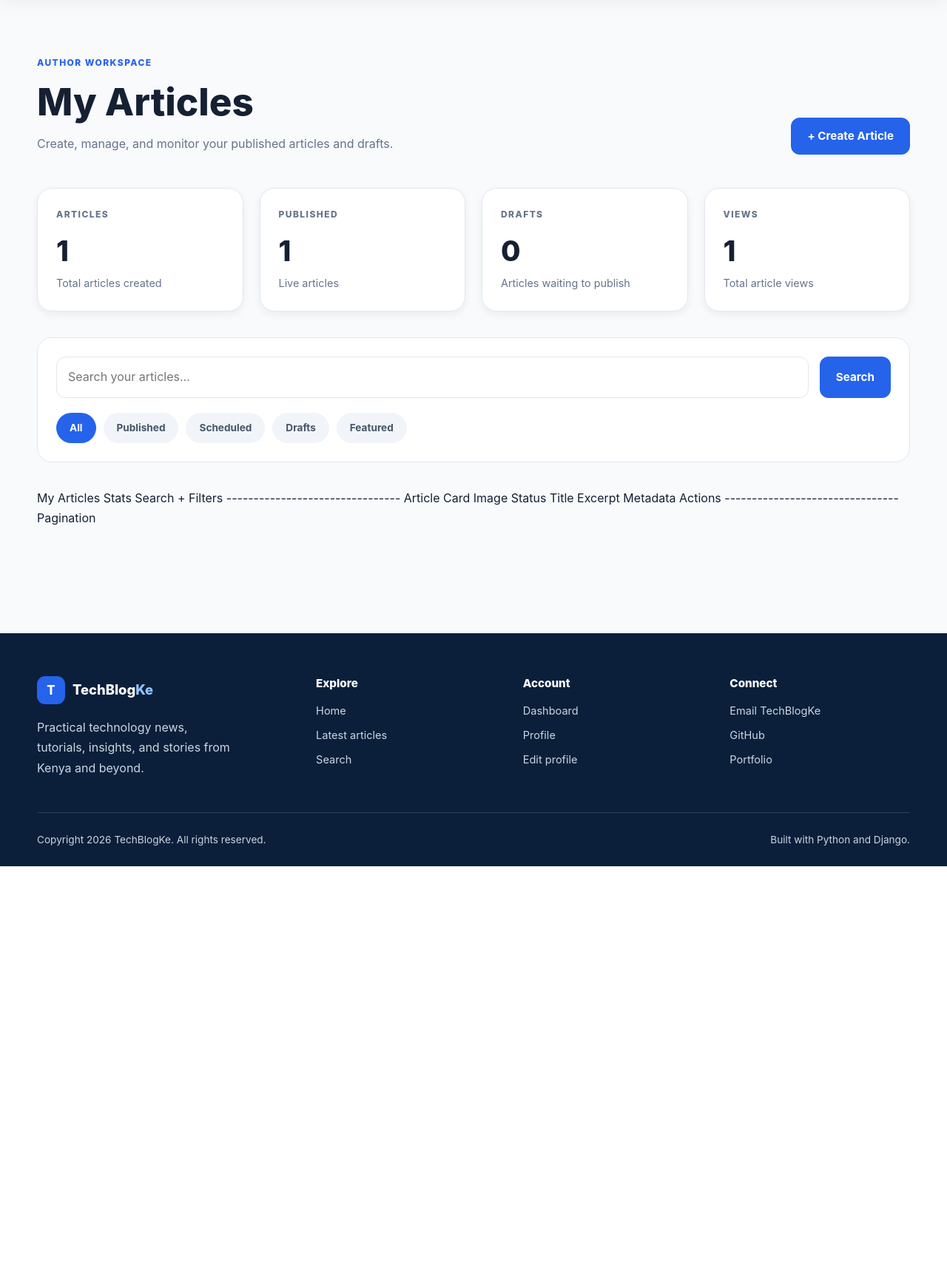
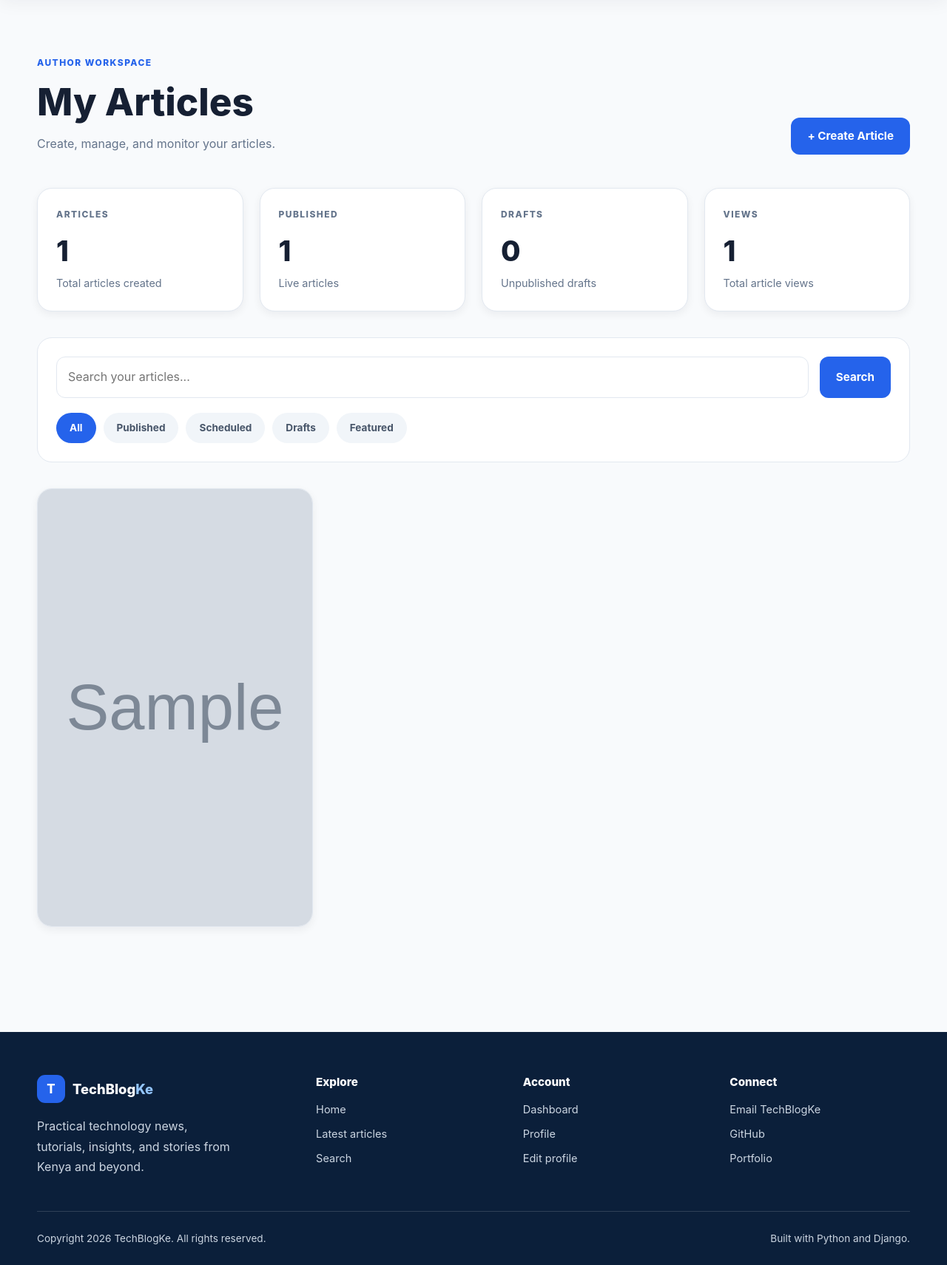
Before and after one commit to Clinntech/TechBlogKe, a Django app: page /dashboard/articles/ in a window 1280 px wide. Shown: the part 79-1789 px from the top of the page at 74% size. Before the commit the page ends 1250 px from the top, so only its background shows below. Run offline with Django 5.2, Linux system fonts and the light colour scheme; a user stored in the database is signed in; tables that the repository leaves empty hold one stand-in row (values such as "Sample post"); grey boxes marked "Sample" are stand-in pictures; some libraries are stand-ins or nearby versions.

Commit message:
Fix Manage Articles template

```diff
--- a/templates/blog/my_posts.html
+++ b/templates/blog/my_posts.html
@@ -1,31 +1,16 @@
 {% extends "base.html" %}
 
-{% block title %}
-Manage Articles | TechBlogKe
-{% endblock %}
+{% block title %}Manage Articles | TechBlogKe{% endblock %}
 
 {% block content %}
-
 <section class="dashboard-page">
-
     <div class="container">
 
         <header class="dashboard-page-header">
-
             <div>
-
-        <span class="eyebrow">
-            AUTHOR WORKSPACE
-        </span>
-
-        <h1>
-            My Articles
-        </h1>
-
-        <p>
-            Create, manage, and monitor your published articles and drafts.
-        </p>
-
+                <span class="eyebrow">AUTHOR WORKSPACE</span>
+                <h1>My Articles</h1>
+                <p>Create, manage, and monitor your articles.</p>
             </div>
 
             <a
@@ -34,217 +19,210 @@
             >
                 + Create Article
             </a>
-
         </header>
 
-
-<section class="dashboard-grid stats-grid">
+        <section class="dashboard-grid stats-grid" aria-label="Article statistics">
+            <div class="dashboard-card stat-card">
+                <span class="dashboard-card-label">ARTICLES</span>
+                <h2>{{ total_count|default:0 }}</h2>
+                <p>Total articles created</p>
+            </div>
 
             <div class="dashboard-card stat-card">
-
-        <span class="dashboard-card-label">
-            ARTICLES
-        </span>
-
-        <h2>
-            {{ total_count }}
-        </h2>
-
-        <p>
-            Total articles created
-        </p>
-
+                <span class="dashboard-card-label">PUBLISHED</span>
+                <h2>{{ published_count|default:0 }}</h2>
+                <p>Live articles</p>
             </div>
 
+            <div class="dashboard-card stat-card">
+                <span class="dashboard-card-label">DRAFTS</span>
+                <h2>{{ draft_count|default:0 }}</h2>
+                <p>Unpublished drafts</p>
+            </div>
 
             <div class="dashboard-card stat-card">
-
-        <span class="dashboard-card-label">
-            PUBLISHED
-        </span>
-
-        <h2>
-            {{ published_count }}
-        </h2>
-
-        <p>
-            Live articles
-        </p>
-
+                <span class="dashboard-card-label">VIEWS</span>
+                <h2>{{ total_views|default:0 }}</h2>
+                <p>Total article views</p>
             </div>
-
-
-    <div class="dashboard-card stat-card">
-
-        <span class="dashboard-card-label">
-            DRAFTS
-        </span>
-
-        <h2>
-            {{ draft_count }}
-        </h2>
-
-        <p>
-            Articles waiting to publish
-        </p>
-
-    </div>
-
-
-    <div class="dashboard-card stat-card">
-
-        <span class="dashboard-card-label">
-            VIEWS
-        </span>
-
-        <h2>
-            {{ total_views }}
-        </h2>
-
-        <p>
-            Total article views
-        </p>
-
-    </div>
-
         </section>
 
+        <section class="article-management-toolbar" aria-label="Find articles">
+            <form method="get" class="article-search-form">
+                {% if status_filter %}
+                    <input
+                        type="hidden"
+                        name="status"
+                        value="{{ status_filter }}"
+                    >
+                {% endif %}
 
-<section class="article-management-toolbar">
-
-<form
-    method="get"
-    class="article-search-form"
+                {% if featured_filter %}
+                    <input
+                        type="hidden"
+                        name="featured"
+                        value="{{ featured_filter }}"
                     >
+                {% endif %}
 
                 <input
                     type="search"
                     name="q"
                     value="{{ search_query }}"
                     placeholder="Search your articles..."
+                    aria-label="Search your articles"
                     class="form-control"
                 >
 
-    <button
-        type="submit"
-        class="button button-primary"
-    >
+                <button type="submit" class="button button-primary">
                     Search
                 </button>
-
             </form>
 
-
-<div class="article-filters">
-
+            <nav class="article-filters" aria-label="Filter articles">
                 <a
-        href="{% url 'blog:my_posts' %}"
+                    href="{% url 'blog:my_posts' %}{% if search_query %}?q={{ search_query|urlencode }}{% endif %}"
                     class="filter-button {% if not status_filter and not featured_filter %}active{% endif %}"
                 >
                     All
                 </a>
 
-
                 <a
-        href="?status=published"
+                    href="?status=published{% if search_query %}&amp;q={{ search_query|urlencode }}{% endif %}"
                     class="filter-button {% if status_filter == 'published' %}active{% endif %}"
                 >
                     Published
                 </a>
 
-
                 <a
-        href="?status=scheduled"
+                    href="?status=scheduled{% if search_query %}&amp;q={{ search_query|urlencode }}{% endif %}"
                     class="filter-button {% if status_filter == 'scheduled' %}active{% endif %}"
                 >
                     Scheduled
                 </a>
 
-
                 <a
-        href="?status=draft"
+                    href="?status=draft{% if search_query %}&amp;q={{ search_query|urlencode }}{% endif %}"
                     class="filter-button {% if status_filter == 'draft' %}active{% endif %}"
                 >
                     Drafts
                 </a>
 
-
                 <a
-        href="?featured=true"
+                    href="?featured=true{% if search_query %}&amp;q={{ search_query|urlencode }}{% endif %}"
                     class="filter-button {% if featured_filter == 'true' %}active{% endif %}"
                 >
                     Featured
                 </a>
-
-</div>
-
+            </nav>
         </section>
 
-My Articles
+        <section class="managed-articles" aria-label="Your articles">
+            {% if page_obj %}
+                <div class="article-grid">
+                    {% for post in page_obj %}
+                        <article class="article-card">
+                            {% if post.featured_image %}
+                                <a
+                                    href="{{ post.get_absolute_url }}"
+                                    class="article-card-image"
+                                >
+                                    <img
+                                        src="{{ post.featured_image.url }}"
+                                        alt=""
+                                        loading="lazy"
+                                    >
+                                </a>
+                            {% endif %}
 
-Stats
+                            <div class="article-card-content">
+                                <span class="eyebrow">
+                                    {{ post.get_status_display|default:post.status }}
+                                </span>
 
-Search + Filters
+                                <h2>
+                                    <a href="{{ post.get_absolute_url }}">
+                                        {{ post.title }}
+                                    </a>
+                                </h2>
 
---------------------------------
-Article Card
+                                {% if post.excerpt %}
+                                    <p>
+                                        {{ post.excerpt|truncatewords:25 }}
+                                    </p>
+                                {% endif %}
 
-Image
-Status
-Title
-Excerpt
-Metadata
-Actions
---------------------------------
+                                <p class="article-meta">
+                                    Updated {{ post.updated_at|date:"d M Y" }}
 
-Pagination
-{% if page_obj.has_other_pages %}
+                                    {% if post.published_at %}
+                                        · Publication date
+                                        {{ post.published_at|date:"d M Y, H:i" }}
+                                    {% endif %}
 
-<nav class="pagination">
+                                    · {{ post.view_count }}
+                                    view{{ post.view_count|pluralize }}
+                                </p>
 
-
-    {% if page_obj.has_previous %}
+                                <div class="card-actions">
+                                    <a
+                                        href="{% url 'blog:post_update' post.slug %}"
+                                        class="button button-secondary button-small"
+                                    >
+                                        Edit
+                                    </a>
 
                                     <a
-        href="?page={{ page_obj.previous_page_number }}"
+                                        href="{% url 'blog:post_delete' post.slug %}"
+                                        class="button button-danger button-small"
+                                    >
+                                        Delete
+                                    </a>
+                                </div>
+                            </div>
+                        </article>
+                    {% endfor %}
+                </div>
+            {% else %}
+                <div class="empty-state">
+                    <h2>No articles found</h2>
+
+                    {% if search_query or status_filter or featured_filter %}
+                        <p>Try another search or filter.</p>
+                    {% else %}
+                        <p>Create your first article to get started.</p>
+                    {% endif %}
+                </div>
+            {% endif %}
+        </section>
+
+        {% if page_obj.has_other_pages %}
+            <nav class="pagination" aria-label="Article pages">
+                {% if page_obj.has_previous %}
+                    <a
+                        href="?page={{ page_obj.previous_page_number }}{% if status_filter %}&amp;status={{ status_filter|urlencode }}{% endif %}{% if featured_filter %}&amp;featured={{ featured_filter|urlencode }}{% endif %}{% if search_query %}&amp;q={{ search_query|urlencode }}{% endif %}"
                         class="pagination-button"
                     >
                         Previous
                     </a>
-
                 {% endif %}
 
-
-
                 <span class="pagination-current">
-
                     Page {{ page_obj.number }}
-        of
-        {{ page_obj.paginator.num_pages }}
-
+                    of {{ page_obj.paginator.num_pages }}
                 </span>
 
-
                 {% if page_obj.has_next %}
-
                     <a
-        href="?page={{ page_obj.next_page_number }}"
+                        href="?page={{ page_obj.next_page_number }}{% if status_filter %}&amp;status={{ status_filter|urlencode }}{% endif %}{% if featured_filter %}&amp;featured={{ featured_filter|urlencode }}{% endif %}{% if search_query %}&amp;q={{ search_query|urlencode }}{% endif %}"
                         class="pagination-button"
                     >
                         Next
                     </a>
-
+                {% endif %}
+            </nav>
         {% endif %}
 
-
-</nav>
-
-{% endif %}
-
-
     </div>
-
 </section>
-
-
 {% endblock %}
```
Lines whose indentation alone changed are shown as unchanged.
